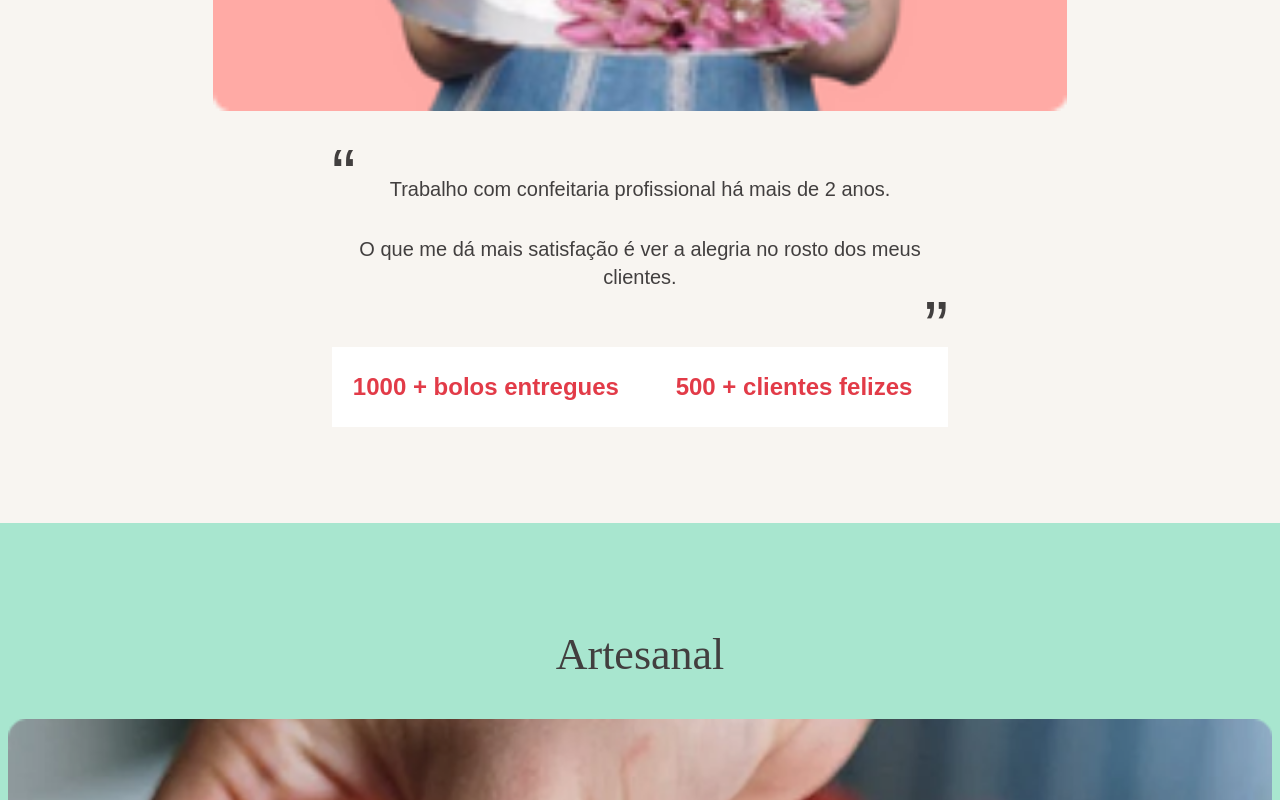
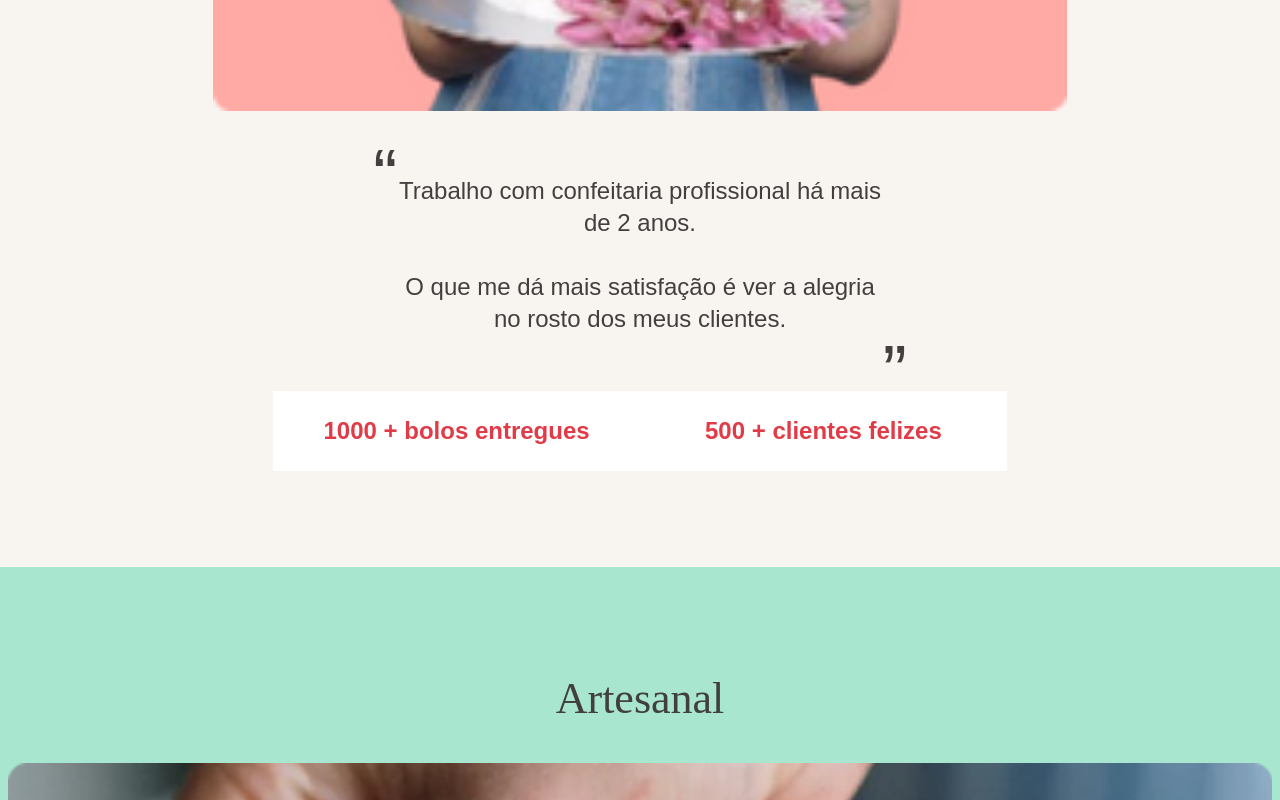
Before and after one commit to edukaki/JenifferCakes, a Next.js app: page / in a window 1280 px wide. Shown: the part 1700-2500 px from the top of the page. Built offline with nearby package versions, Linux system fonts and the light colour scheme.

Commit message:
feat(quotes): set tablet responsiveness

```diff
--- a/src/components/Quotes/index.jsx
+++ b/src/components/Quotes/index.jsx
@@ -2,12 +2,14 @@ import PropTypes from 'prop-types';
 
 export default function Quotes(props) {
   return (
-    <div className="flex flex-col items-center text-xl w-11/12">
+    <div className="flex flex-col items-center text-xl w-11/12 md:w-8/12">
       <span className="text-7xl -mb-9 text-left w-full">“</span>
-      <p className={`px-4 ${props.secondParagraph && 'pb-8'}`}>
+      <p className={`px-4 ${props.secondParagraph && 'pb-8'} md:text-2xl`}>
         {props.firstParagraph}
       </p>
-      {props.secondParagraph && <p className="px-4">{props.secondParagraph}</p>}
+      {props.secondParagraph && (
+        <p className="px-4 md:text-2xl">{props.secondParagraph}</p>
+      )}
       <span className="text-7xl -mb-10 text-right w-full">”</span>
     </div>
   );
```
